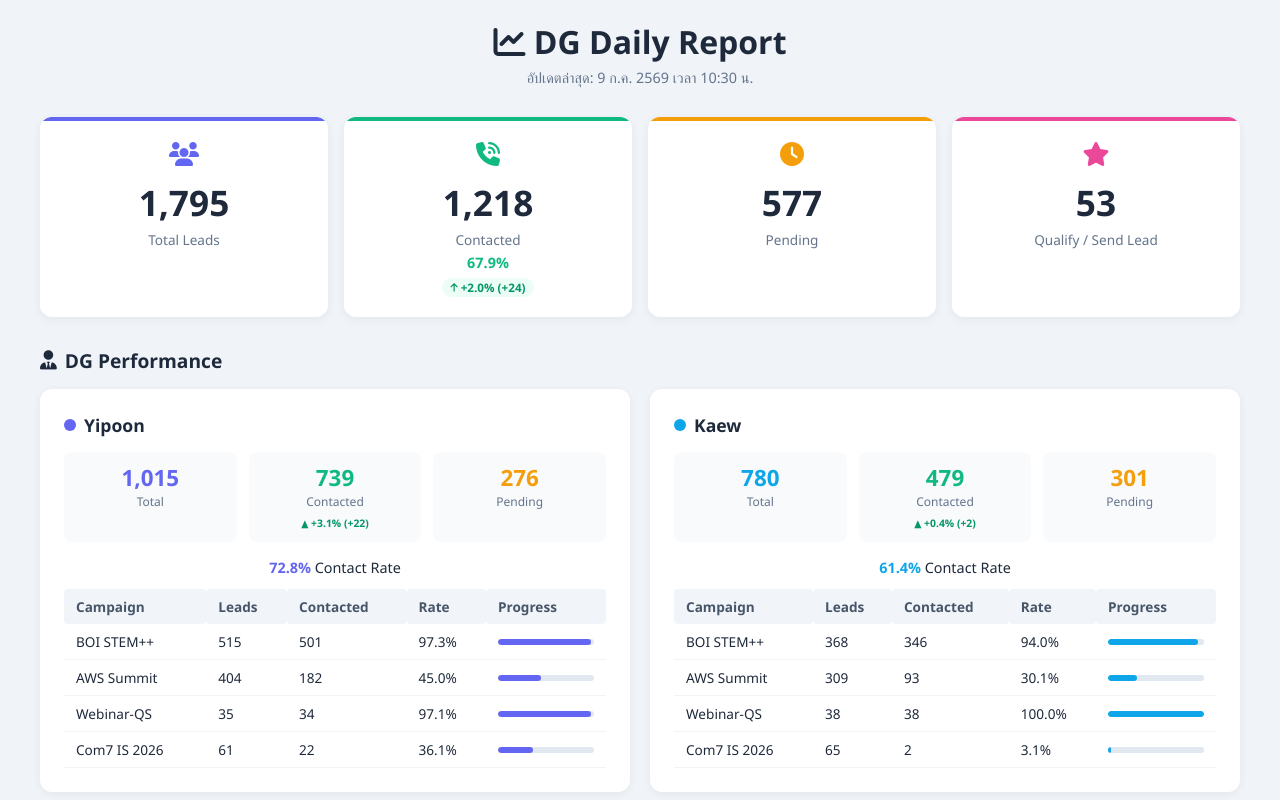
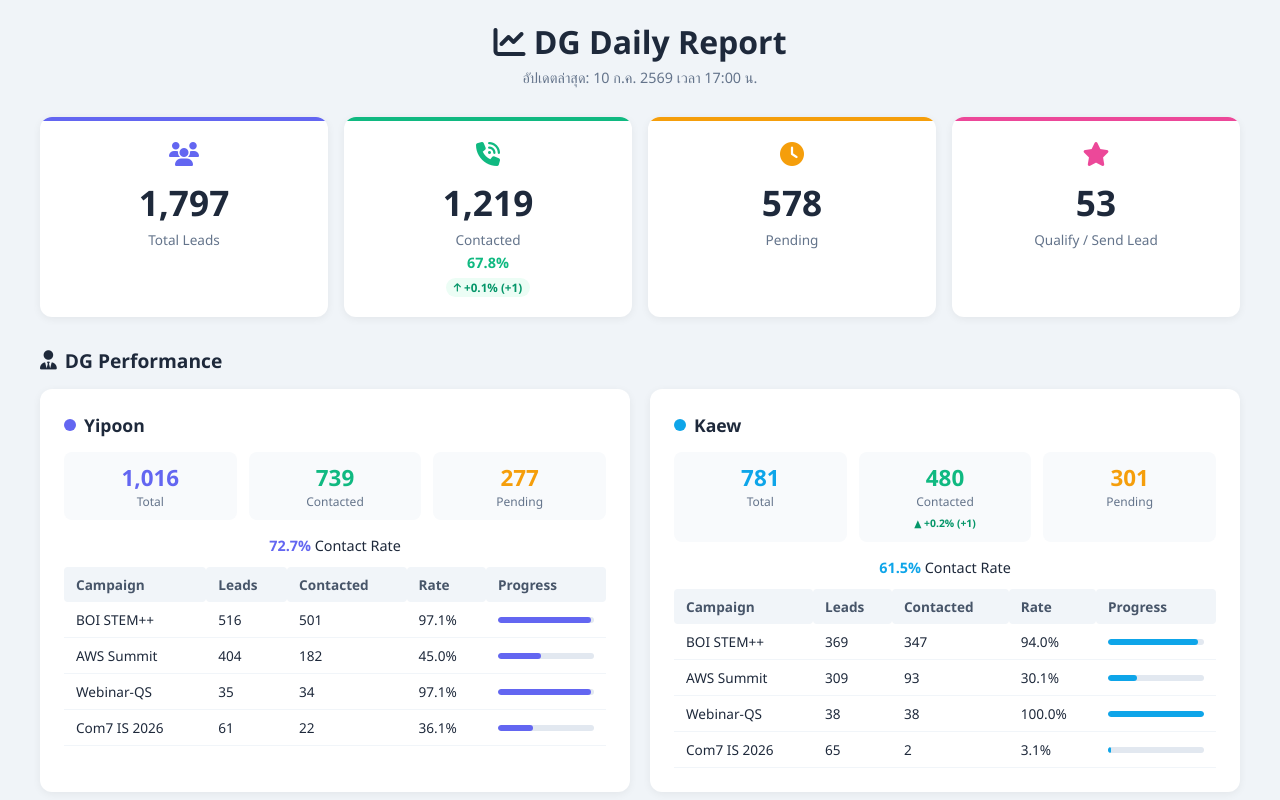
Before and after one commit to chayada-com7/dg-daily-report, a plain HTML site: page index.html in a window 1280 px wide. Shown: the top 800 px of the page. Drawn offline with nearby package versions, Linux system fonts and the light colour scheme.

Commit message:
Update DG Daily Report 10 Jul 2569 17:00

```diff
--- a/index.html
+++ b/index.html
@@ -54,26 +54,26 @@
 <div class="container">
     <div class="header">
         <h1><i class="fas fa-chart-line"></i> DG Daily Report</h1>
-        <div class="subtitle">อัปเดตล่าสุด: 9 ก.ค. 2569 เวลา 10:30 น.</div>
+        <div class="subtitle">อัปเดตล่าสุด: 10 ก.ค. 2569 เวลา 17:00 น.</div>
     </div>
 
     <!-- KPI Cards -->
     <div class="kpi-grid">
         <div class="kpi-card total">
             <div class="icon"><i class="fas fa-users" style="color:#6366f1"></i></div>
-            <div class="value">1,795</div>
+            <div class="value">1,797</div>
             <div class="label">Total Leads</div>
         </div>
         <div class="kpi-card contacted">
             <div class="icon"><i class="fas fa-phone-volume" style="color:#10b981"></i></div>
-            <div class="value">1,218</div>
+            <div class="value">1,219</div>
             <div class="label">Contacted</div>
-            <div class="rate">67.9%</div>
-            <div class="delta"><i class="fas fa-arrow-up"></i> +2.0% (+24)</div>
+            <div class="rate">67.8%</div>
+            <div class="delta"><i class="fas fa-arrow-up"></i> +0.1% (+1)</div>
         </div>
         <div class="kpi-card pending">
             <div class="icon"><i class="fas fa-clock" style="color:#f59e0b"></i></div>
-            <div class="value">577</div>
+            <div class="value">578</div>
             <div class="label">Pending</div>
         </div>
         <div class="kpi-card qualify">
@@ -91,18 +91,18 @@
         <div class="dg-panel">
             <h3><span class="dot" style="background:#6366f1"></span> Yipoon</h3>
             <div class="stats">
-                <div class="stat"><div class="num" style="color:#6366f1">1,015</div><div class="lbl">Total</div></div>
-                <div class="stat"><div class="num" style="color:#10b981">739</div><div class="lbl">Contacted</div><div class="badge">▲ +3.1% (+22)</div></div>
-                <div class="stat"><div class="num" style="color:#f59e0b">276</div><div class="lbl">Pending</div></div>
+                <div class="stat"><div class="num" style="color:#6366f1">1,016</div><div class="lbl">Total</div></div>
+                <div class="stat"><div class="num" style="color:#10b981">739</div><div class="lbl">Contacted</div></div>
+                <div class="stat"><div class="num" style="color:#f59e0b">277</div><div class="lbl">Pending</div></div>
             </div>
             <div style="text-align:center;margin-bottom:12px;font-size:0.9rem;">
-                <strong style="color:#6366f1">72.8%</strong> Contact Rate
+                <strong style="color:#6366f1">72.7%</strong> Contact Rate
             </div>
             <table class="campaign-table">
                 <tr><th>Campaign</th><th>Leads</th><th>Contacted</th><th>Rate</th><th class="bar-cell">Progress</th></tr>
                 <tr>
-                    <td>BOI STEM++</td><td>515</td><td>501</td>
-                    <td>97.3%</td>
+                    <td>BOI STEM++</td><td>516</td><td>501</td>
+                    <td>97.1%</td>
                     <td class="bar-cell"><div class="mini-bar"><div class="fill" style="width:97%;background:#6366f1"></div></div></td>
                 </tr>
                 <tr>
@@ -126,17 +126,17 @@
         <div class="dg-panel">
             <h3><span class="dot" style="background:#0ea5e9"></span> Kaew</h3>
             <div class="stats">
-                <div class="stat"><div class="num" style="color:#0ea5e9">780</div><div class="lbl">Total</div></div>
-                <div class="stat"><div class="num" style="color:#10b981">479</div><div class="lbl">Contacted</div><div class="badge">▲ +0.4% (+2)</div></div>
+                <div class="stat"><div class="num" style="color:#0ea5e9">781</div><div class="lbl">Total</div></div>
+                <div class="stat"><div class="num" style="color:#10b981">480</div><div class="lbl">Contacted</div><div class="badge">▲ +0.2% (+1)</div></div>
                 <div class="stat"><div class="num" style="color:#f59e0b">301</div><div class="lbl">Pending</div></div>
             </div>
             <div style="text-align:center;margin-bottom:12px;font-size:0.9rem;">
-                <strong style="color:#0ea5e9">61.4%</strong> Contact Rate
+                <strong style="color:#0ea5e9">61.5%</strong> Contact Rate
             </div>
             <table class="campaign-table">
                 <tr><th>Campaign</th><th>Leads</th><th>Contacted</th><th>Rate</th><th class="bar-cell">Progress</th></tr>
                 <tr>
-                    <td>BOI STEM++</td><td>368</td><td>346</td>
+                    <td>BOI STEM++</td><td>369</td><td>347</td>
                     <td>94.0%</td>
                     <td class="bar-cell"><div class="mini-bar"><div class="fill" style="width:94%;background:#0ea5e9"></div></div></td>
                 </tr>
@@ -180,8 +180,8 @@ Highcharts.chart('campaignChart', {
     colors: ['#6366f1', '#0ea5e9'],
     series: [
         { name: 'Yipoon - Contacted', data: [501, 182, 34, 22], color: '#6366f1' },
-        { name: 'Yipoon - Pending', data: [14, 222, 1, 39], color: '#a5b4fc' },
-        { name: 'Kaew - Contacted', data: [346, 93, 38, 2], color: '#0ea5e9' },
+        { name: 'Yipoon - Pending', data: [15, 222, 1, 39], color: '#a5b4fc' },
+        { name: 'Kaew - Contacted', data: [347, 93, 38, 2], color: '#0ea5e9' },
         { name: 'Kaew - Pending', data: [22, 216, 0, 63], color: '#7dd3fc' }
     ]
 });
```
